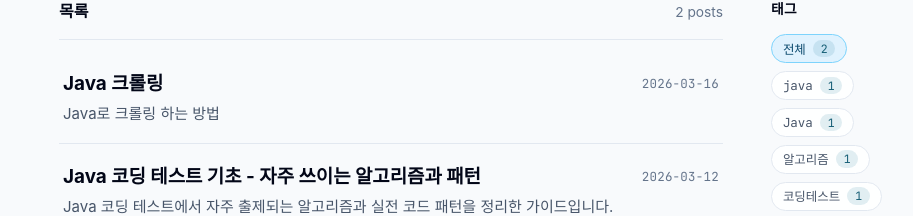
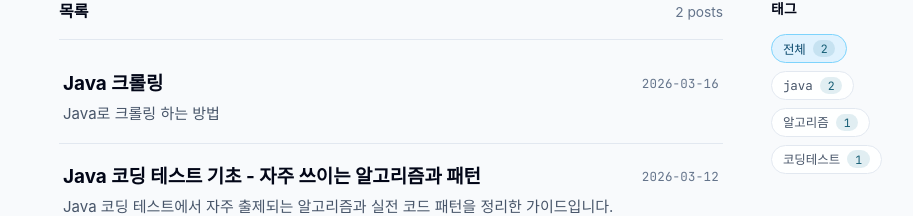
Before and after one commit to h102-log/h102-log.github.io, a Next.js app: page / in a window 1280 px wide. Shown: the part 126-342 px from the top of the page, without its empty margins (249-1162 px from the left). Built offline with nearby package versions, Linux system fonts and the light colour scheme; a web font is replaced by a local one.

Commit message:
fix: 코드 스타일 통일 및 함수 추가로 가독성 개선

```diff
--- a/components/HomeContent.tsx
+++ b/components/HomeContent.tsx
@@ -1,9 +1,9 @@
-'use client';
+"use client";
 
 // [주의사항]: React 패키지에서 Suspense를 추가로 import 해야 합니다.
-import { useMemo, useState, useEffect, Suspense } from 'react';
-import { useSearchParams } from 'next/navigation';
-import PostList from '@/components/PostList';
+import { useMemo, useState, useEffect, Suspense } from "react";
+import { useSearchParams } from "next/navigation";
+import PostList from "@/components/PostList";
 
 type PostItem = {
   id: string;
@@ -17,7 +17,23 @@ type HomeContentProps = {
   allPosts: PostItem[];
 };
 
-const ALL_TAG = '전체';
+const ALL_TAG = "전체";
+
+function normalizeTagKey(tagValue: string): string {
+  return tagValue.trim().toLowerCase();
+}
+
+function extractTagValues(tagValue?: string | string[]): string[] {
+  if (Array.isArray(tagValue)) {
+    return tagValue.map((tag) => tag.trim()).filter(Boolean);
+  }
+
+  if (typeof tagValue === "string" && tagValue.trim() !== "") {
+    return [tagValue.trim()];
+  }
+
+  return [];
+}
 
 // [비즈니스 로직 의도]: useSearchParams()를 호출하는 로직을 별도의 독립된 컴포넌트로 분리합니다.
 // Next.js 빌드 시 정적 생성(Prerendering)을 방해하지 않도록, 이 컴포넌트만 Suspense로 격리하기 위함입니다.
@@ -32,9 +48,9 @@ function SearchParamsHandler({
     // [방어적 코딩]: 빌드 타임이나 예기치 못한 상황에서 searchParams가 null일 경우를 대비합니다.
     if (!searchParams) return;
 
-    const tagParam = searchParams.get('tag');
-    if (tagParam && tagParam.trim() !== '') {
-      setSelectedTags([tagParam]);
+    const tagParam = searchParams.get("tag");
+    if (tagParam && tagParam.trim() !== "") {
+      setSelectedTags([normalizeTagKey(tagParam)]);
     }
   }, [searchParams, setSelectedTags]);
 
@@ -53,18 +69,31 @@ export default function HomeContent({ allPosts }: HomeContentProps) {
 
   // (이전 코드 삭제됨) searchParams와 useEffect 로직은 위 SearchParamsHandler 컴포넌트로 이동했습니다.
 
+  const tagLabelByKey = useMemo(() => {
+    const labelMap = new Map<string, string>();
+
+    allPosts.forEach((post) => {
+      const values = extractTagValues(post.tag);
+      values.forEach((value) => {
+        const key = normalizeTagKey(value);
+        if (!labelMap.has(key)) {
+          labelMap.set(key, value);
+        }
+      });
+    });
+
+    return labelMap;
+  }, [allPosts]);
+
   const tagCounts = useMemo(() => {
     const counts = new Map<string, number>();
 
     allPosts.forEach((post) => {
-      const tags = Array.isArray(post.tag)
-        ? post.tag
-        : typeof post.tag === 'string' && post.tag.trim() !== ''
-          ? [post.tag]
-          : [];
+      const tags = extractTagValues(post.tag);
+      const uniqueTagKeys = new Set(tags.map((tag) => normalizeTagKey(tag)));
 
-      tags.forEach((tag) => {
-        counts.set(tag, (counts.get(tag) ?? 0) + 1);
+      uniqueTagKeys.forEach((tagKey) => {
+        counts.set(tagKey, (counts.get(tagKey) ?? 0) + 1);
       });
     });
 
@@ -72,20 +101,8 @@ export default function HomeContent({ allPosts }: HomeContentProps) {
   }, [allPosts]);
 
   const tags = useMemo(() => {
-    const values = allPosts.flatMap((post) => {
-      if (Array.isArray(post.tag)) {
-        return post.tag;
-      }
-
-      if (typeof post.tag === 'string' && post.tag.trim() !== '') {
-        return [post.tag];
-      }
-
-      return [];
-    });
-
-    return [ALL_TAG, ...Array.from(new Set(values))];
-  }, [allPosts]);
+    return [ALL_TAG, ...Array.from(tagLabelByKey.values())];
+  }, [tagLabelByKey]);
 
   const tagFilteredPosts = useMemo(() => {
     // 태그를 선택하지 않으면 전체 글을 보여줍니다.
@@ -94,12 +111,11 @@ export default function HomeContent({ allPosts }: HomeContentProps) {
     }
 
     return allPosts.filter((post) => {
-      if (Array.isArray(post.tag)) {
-        // OR 조건: 선택 태그 중 하나라도 포함되면 노출
-        return post.tag.some((tag) => selectedTags.includes(tag));
-      }
-
-      return typeof post.tag === 'string' && selectedTags.includes(post.tag);
+      const normalizedTagKeys = extractTagValues(post.tag).map((tag) =>
+        normalizeTagKey(tag),
+      );
+      // OR 조건: 선택 태그 중 하나라도 포함되면 노출
+      return normalizedTagKeys.some((tagKey) => selectedTags.includes(tagKey));
     });
   }, [allPosts, selectedTags]);
 
@@ -110,20 +126,21 @@ export default function HomeContent({ allPosts }: HomeContentProps) {
       return;
     }
 
+    const targetTagKey = normalizeTagKey(tag);
+
     setSelectedTags((prevTags) => {
-      if (prevTags.includes(tag)) {
-        return prevTags.filter((selectedTag) => selectedTag !== tag);
+      if (prevTags.includes(targetTagKey)) {
+        return prevTags.filter((selectedTag) => selectedTag !== targetTagKey);
       }
 
-      return [...prevTags, tag];
+      return [...prevTags, targetTagKey];
     });
   };
 
   const initialPosts = tagFilteredPosts.slice(0, 10);
 
- return (
+  return (
     <main className="main-container home-layout">
-
       {/* [비즈니스 로직 의도]: 파라미터를 읽어오는 로직을 Suspense로 감싸서,
           사용자가 접속하기 전(빌드 시점)에는 이 부분의 렌더링을 보류하도록 처리합니다.
           UI가 없는 컴포넌트이므로 fallback은 null로 지정합니다. */}
@@ -144,7 +161,11 @@ export default function HomeContent({ allPosts }: HomeContentProps) {
             <p className="empty-post-message">조건에 맞는 글이 없습니다.</p>
           ) : (
             <PostList
-              key={selectedTags.length === 0 ? ALL_TAG : selectedTags.slice().sort().join('|')}
+              key={
+                selectedTags.length === 0
+                  ? ALL_TAG
+                  : selectedTags.slice().sort().join("|")
+              }
               initialPosts={initialPosts}
               allPosts={tagFilteredPosts}
             ></PostList>
@@ -157,14 +178,21 @@ export default function HomeContent({ allPosts }: HomeContentProps) {
         <h2 className="sidebar-title">태그</h2>
         <ul className="sidebar-category-list">
           {tags.map((tag) => {
-            const isActive = tag === ALL_TAG ? selectedTags.length === 0 : selectedTags.includes(tag);
-            const postCount = tag === ALL_TAG ? allPosts.length : (tagCounts.get(tag) ?? 0);
+            const normalizedTagKey = normalizeTagKey(tag);
+            const isActive =
+              tag === ALL_TAG
+                ? selectedTags.length === 0
+                : selectedTags.includes(normalizedTagKey);
+            const postCount =
+              tag === ALL_TAG
+                ? allPosts.length
+                : (tagCounts.get(normalizedTagKey) ?? 0);
 
             return (
               <li key={tag}>
                 <button
                   type="button"
-                  className={`sidebar-category-button ${isActive ? 'sidebar-category-button-active' : ''}`}
+                  className={`sidebar-category-button ${isActive ? "sidebar-category-button-active" : ""}`}
                   onClick={() => toggleTagSelection(tag)}
                 >
                   <span>{tag}</span>
@@ -175,7 +203,6 @@ export default function HomeContent({ allPosts }: HomeContentProps) {
           })}
         </ul>
       </aside>
-
     </main>
   );
 }
```
Also changed, not shown: posts/java-crawling.md (+4 -4 lines), scripts/generate-rss.mjs (+28 -23 lines).
